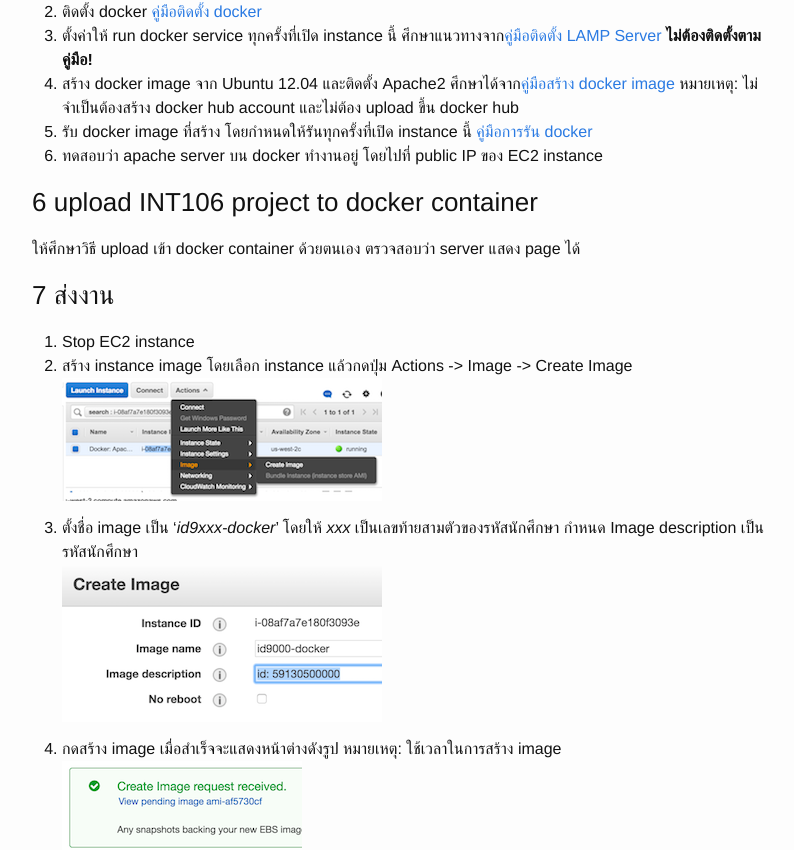
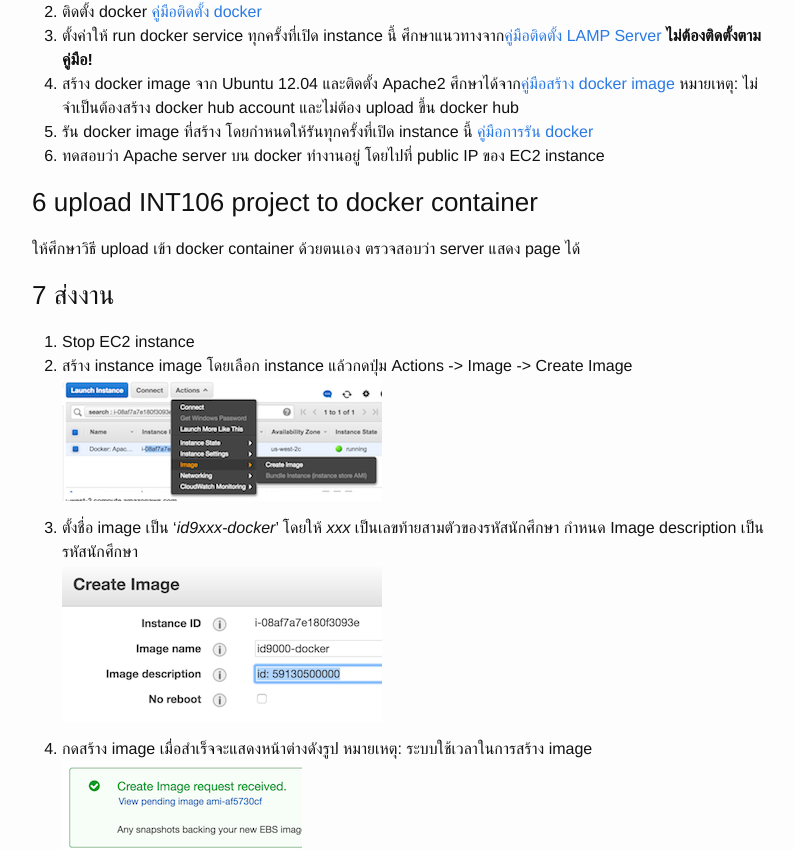
Before and after one commit to olarnr/olarnr.github.io, a Jekyll site: the page built from _posts/2017-05-15-INT107-2016-project.markdown, in a window 1280 px wide and 1400 px high, scrolled down 3358 px. Shown: the part 137-987 px from the top of the window, without its empty margins (238-1032 px from the left). Built offline with Jekyll 4.4.1, drawn with Linux system fonts in a browser that asks for light colours.

Commit message:
updated commit

```diff
--- a/_posts/2017-05-15-INT107-2016-project.markdown
+++ b/_posts/2017-05-15-INT107-2016-project.markdown
@@ -74,8 +74,8 @@ Create one _Amazon EC2 t2.micro instance_ from Amazon Linux AMI. Install docker
 2. ติดตั้ง docker [คู่มือติดตั้ง docker][AWS-installdockerguide]
 3. ตั้งค่าให้ run docker service ทุกครั้งที่เปิด instance นี้ ศึกษาแนวทางจาก[คู่มือติดตั้ง LAMP Server][AWS-installLAMPguide] **ไม่ต้องติดตั้งตามคู่มือ!**
 4. สร้าง docker image จาก Ubuntu 12.04 และติดตั้ง Apache2 ศึกษาได้จาก[คู่มือสร้าง docker image][AWS-createdockerimage] หมายเหตุ: ไม่จำเป็นต้องสร้าง docker hub account และไม่ต้อง upload ขึ้น docker hub
-5. รับ docker image ที่สร้าง โดยกำหนดให้รันทุกครั้งที่เปิด instance นี้ [คู่มือการรัน docker][docker-run]
-6. ทดสอบว่า apache server บน docker ทำงานอยู่ โดยไปที่ public IP ของ EC2 instance
+5. รัน docker image ที่สร้าง โดยกำหนดให้รันทุกครั้งที่เปิด instance นี้ [คู่มือการรัน docker][docker-run]
+6. ทดสอบว่า Apache server บน docker ทำงานอยู่ โดยไปที่ public IP ของ EC2 instance
 
 ### 6 upload INT106 project to docker container
 
@@ -89,7 +89,7 @@ Create one _Amazon EC2 t2.micro instance_ from Amazon Linux AMI. Install docker
 3. ตั้งชื่อ image เป็น '_id9xxx-docker_' โดยให้ _xxx_ เป็นเลขท้ายสามตัวของรหัสนักศึกษา กำหนด Image description เป็นรหัสนักศึกษา
 		![Image][AWS-createimage2]
 
-4. กดสร้าง image เมื่อสำเร็จจะแสดงหน้าต่างดังรูป หมายเหตุ: ใช้เวลาในการสร้าง image
+4. กดสร้าง image เมื่อสำเร็จจะแสดงหน้าต่างดังรูป หมายเหตุ: ระบบใช้เวลาในการสร้าง image
 		![Image][AWS-createimage3]
 
 5. ในหน้า Console เลือก Images: AMIs ระบบจะแสดงรายการ image ที่มี ให้เลือก image ที่เพิ่งสร้าง กด Actions และเลือก Modify Image Permissions
```
